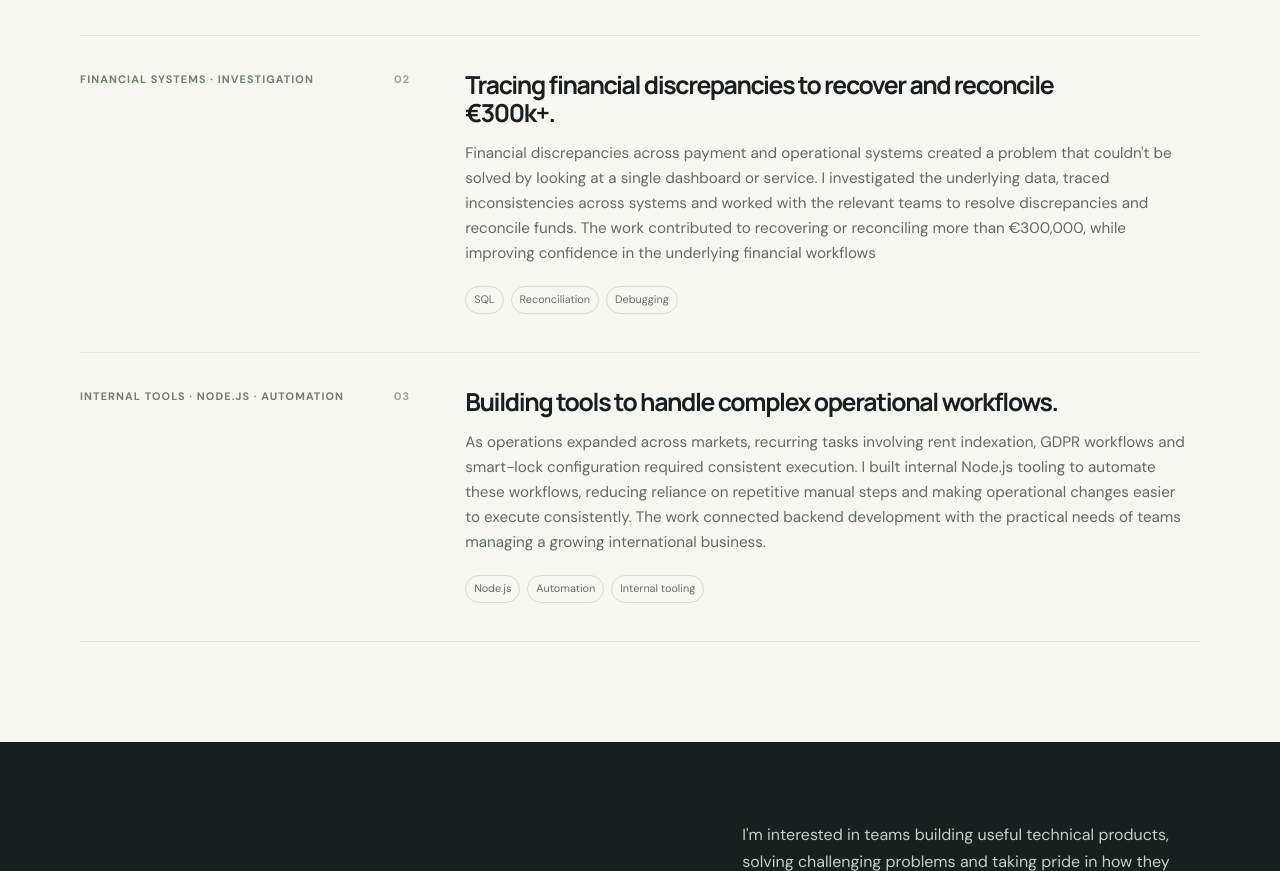
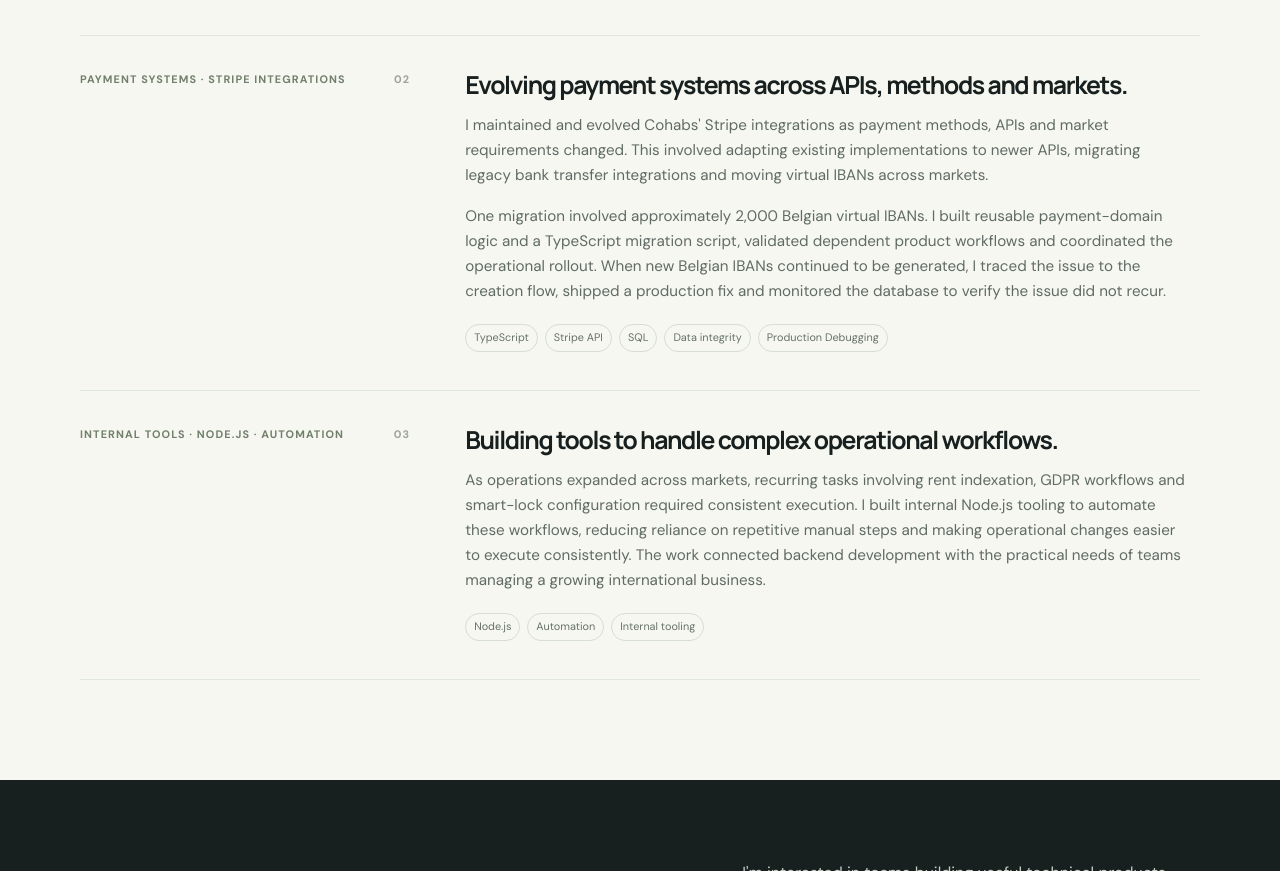
Before and after one commit to brunopopf/brunopopf.github.io, a plain HTML site: page index.html in a window 1280 px wide. Shown: the part 3463-4334 px from the top of the page. Drawn offline with Linux system fonts and the light colour scheme.

Commit message:
payments 2

```diff
--- a/index.html
+++ b/index.html
@@ -144,6 +144,13 @@
           <div class="work-tags"><span>TypeScript</span><span>Stripe API</span><span>SQL</span><span>Data integrity</span></span><span>Production Debugging</span></div></div>
       </article>
       <article class="work-item">
+        <div class="work-meta"><span>PAYMENT SYSTEMS · STRIPE INTEGRATIONS</span><span>02</span></div>
+        <div class="work-content"><h3>Evolving payment systems across APIs, methods and markets.</h3>
+          <p>I maintained and evolved Cohabs' Stripe integrations as payment methods, APIs and market requirements changed. This involved adapting existing implementations to newer APIs, migrating legacy bank transfer integrations and moving virtual IBANs across markets.</p>
+          <p>One migration involved approximately 2,000 Belgian virtual IBANs. I built reusable payment-domain logic and a TypeScript migration script, validated dependent product workflows and coordinated the operational rollout. When new Belgian IBANs continued to be generated, I traced the issue to the creation flow, shipped a production fix and monitored the database to verify the issue did not recur.</p>
+          <div class="work-tags"><span>TypeScript</span><span>Stripe API</span><span>SQL</span><span>Data integrity</span></span><span>Production Debugging</span></div></div>
+      </article>
+      <!-- <article class="work-item">
         <div class="work-meta"><span>FINANCIAL SYSTEMS · INVESTIGATION</span><span>02</span></div>
         <div class="work-content"><h3>Tracing financial discrepancies to recover and reconcile €300k+.</h3>
           <p>Financial discrepancies across payment and operational systems created a problem that couldn't be solved by looking at a single dashboard or service.
@@ -152,7 +159,7 @@
 
             The work contributed to recovering or reconciling more than €300,000, while improving confidence in the underlying financial workflows</p>
           <div class="work-tags"><span>SQL</span><span>Reconciliation</span><span>Debugging</span></div></div>
-      </article>
+      </article> -->
       <article class="work-item">
         <div class="work-meta"><span>INTERNAL TOOLS · NODE.JS · AUTOMATION</span><span>03</span></div>
         <div class="work-content"><h3>Building tools to handle complex operational workflows.</h3>
```
